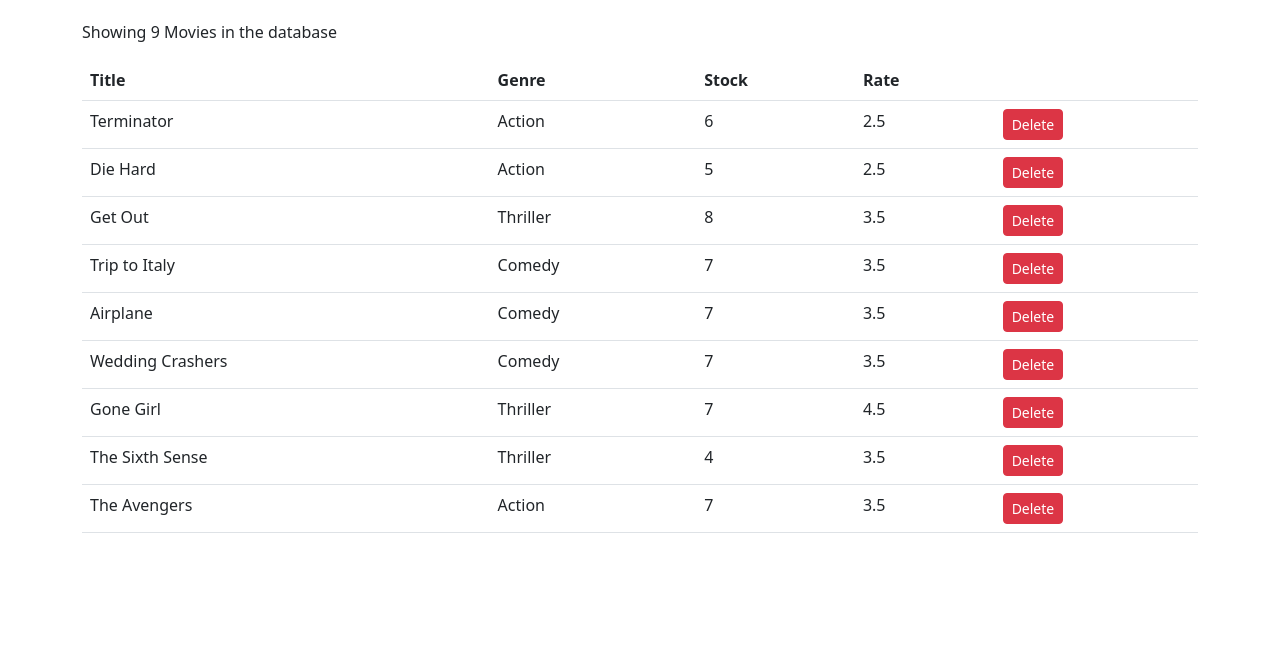
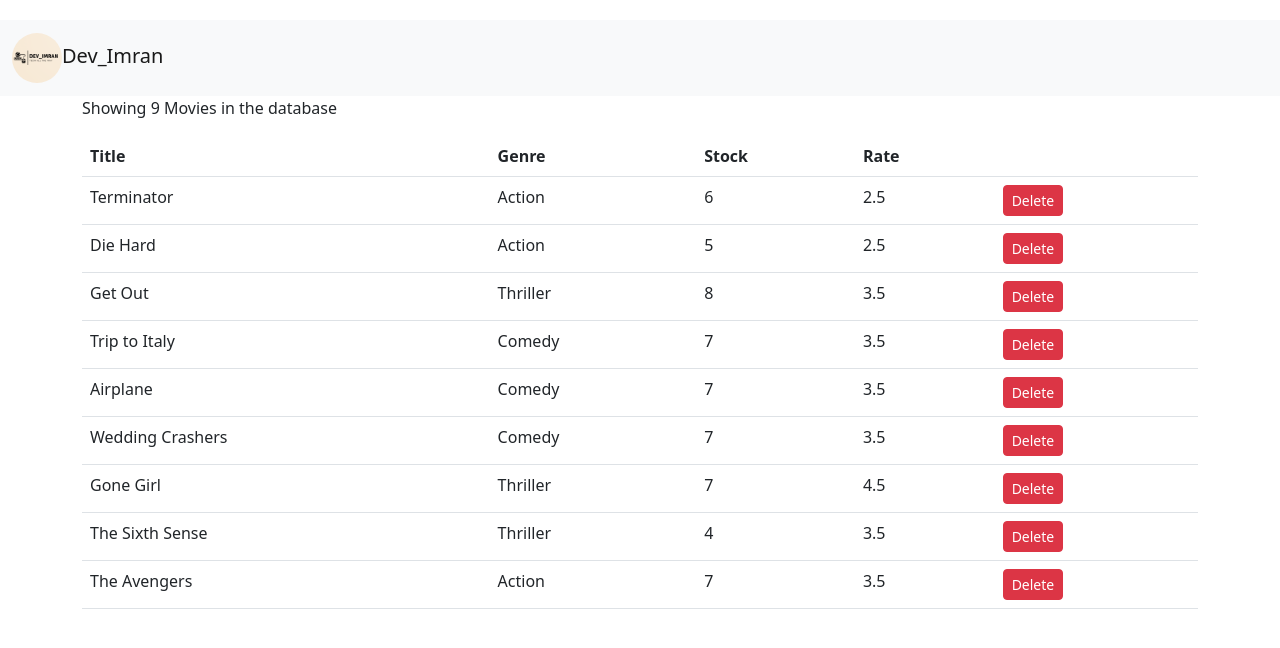
Before and after one commit to imran2975/React, a React (Vite) app in the folder movie app/: page / in a window 1280 px wide. Shown: the top 648 px of the page. Built offline with nearby package versions, Linux system fonts and the light colour scheme.

Commit message:
Create App.jsx

```diff
--- a/movie app/src/App.jsx
+++ b/movie app/src/App.jsx
@@ -1,13 +1,30 @@
-import { useState } from "react";
+import React, { useState } from "react";
 import Movies from "./components/movies";
 
 function App() {
   const [count, setCount] = useState(0);
 
   return (
-    <main className="container">
-      <Movies />
-    </main>
+    <React.Fragment>
+      <nav className="navbar bg-light">
+        <div className="container-fluid">
+          <a className="navbar-brand" href="#">
+            <img
+              src="./Screenshot 2023-03-07 at 17-14-20 Logo Maker Used By 2.3 Million Startups.png"
+              alt="Logo"
+              width="50"
+              height="50"
+              boarder-radius="50%"
+              className="d-inline-block align-text-center mr-1"
+            />
+            <span className="ml-1">Dev_Imran</span>
+          </a>
+        </div>
+      </nav>
+      <main className="container">
+        <Movies />
+      </main>
+    </React.Fragment>
   );
 }
 
```
